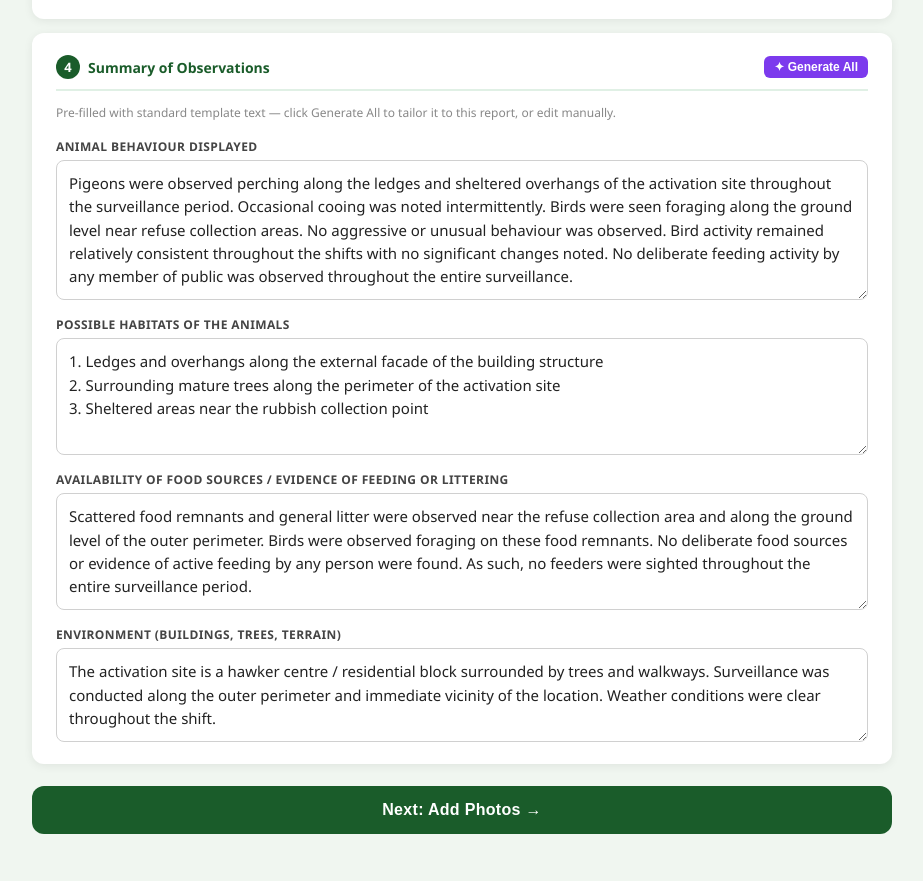
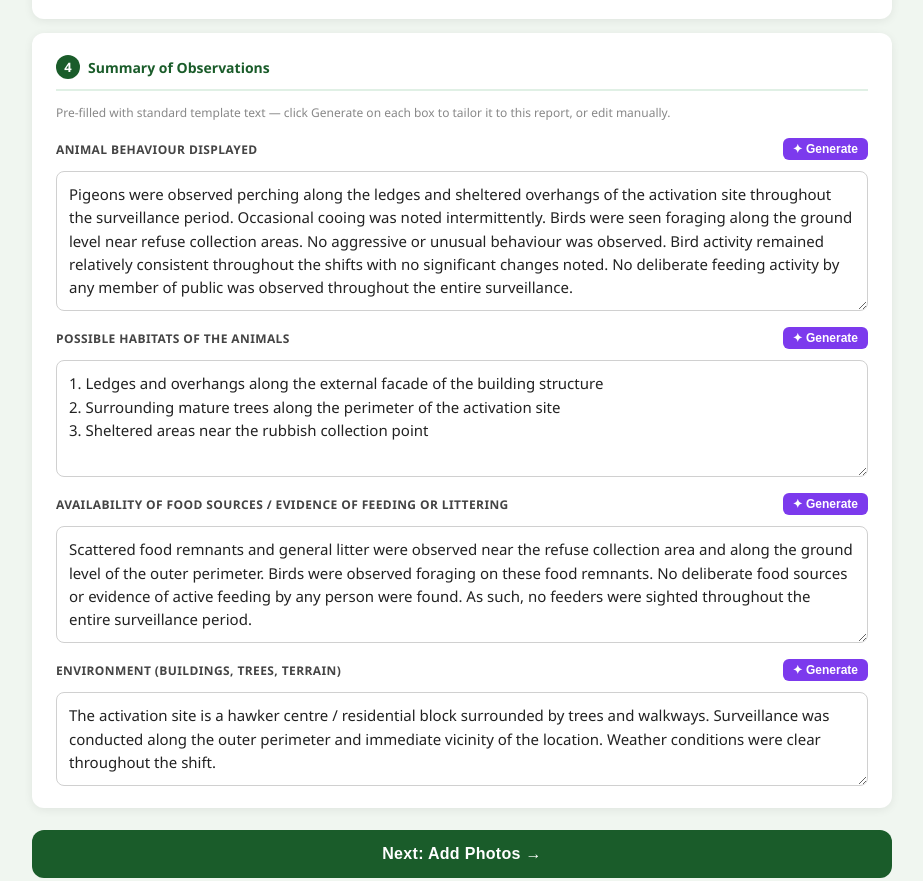
Before and after one commit to vinitheory243/nparks-ob-log, a website: page index.html in a window 1280 px wide. Shown: the part 1823-2704 px from the top of the page, without its empty margins (178-1101 px from the left). Drawn offline with Linux system fonts and the light colour scheme.

Commit message:
Replace Generate All with individual Generate buttons per summary field

```diff
--- a/index.html
+++ b/index.html
@@ -717,28 +717,39 @@
 
   <!-- Card 4: Summary Observations -->
   <div class="card">
-    <div class="card-title" style="justify-content:space-between;">
-      <span style="display:flex;align-items:center;gap:8px;"><span class="badge">4</span> Summary of Observations</span>
-      <button class="btn-ai" onclick="generateSummary(this)">✦ Generate All</button>
+    <div class="card-title">
+      <span class="badge">4</span> Summary of Observations
     </div>
-    <p class="hint" style="margin-bottom:16px;">Pre-filled with standard template text — click Generate All to tailor it to this report, or edit manually.</p>
+    <p class="hint" style="margin-bottom:16px;">Pre-filled with standard template text — click Generate on each box to tailor it to this report, or edit manually.</p>
     <div class="grid" style="gap:16px;">
       <div class="form-group">
-        <label>Animal Behaviour Displayed</label>
+        <div style="display:flex;justify-content:space-between;align-items:center;margin-bottom:6px;">
+          <label style="margin-bottom:0;">Animal Behaviour Displayed</label>
+          <button class="btn-ai" onclick="generateSection('animalBehaviour', this)">✦ Generate</button>
+        </div>
         <textarea id="animalBehaviour" rows="5">Pigeons were observed perching along the ledges and sheltered overhangs of the activation site throughout the surveillance period. Occasional cooing was noted intermittently. Birds were seen foraging along the ground level near refuse collection areas. No aggressive or unusual behaviour was observed. Bird activity remained relatively consistent throughout the shifts with no significant changes noted. No deliberate feeding activity by any member of public was observed throughout the entire surveillance.</textarea>
       </div>
       <div class="form-group">
-        <label>Possible Habitats of the Animals</label>
+        <div style="display:flex;justify-content:space-between;align-items:center;margin-bottom:6px;">
+          <label style="margin-bottom:0;">Possible Habitats of the Animals</label>
+          <button class="btn-ai" onclick="generateSection('possibleHabitats', this)">✦ Generate</button>
+        </div>
         <textarea id="possibleHabitats" rows="4">1. Ledges and overhangs along the external facade of the building structure
 2. Surrounding mature trees along the perimeter of the activation site
 3. Sheltered areas near the rubbish collection point</textarea>
       </div>
       <div class="form-group">
-        <label>Availability of Food Sources / Evidence of Feeding or Littering</label>
+        <div style="display:flex;justify-content:space-between;align-items:center;margin-bottom:6px;">
+          <label style="margin-bottom:0;">Availability of Food Sources / Evidence of Feeding or Littering</label>
+          <button class="btn-ai" onclick="generateSection('foodSources', this)">✦ Generate</button>
+        </div>
         <textarea id="foodSources" rows="4">Scattered food remnants and general litter were observed near the refuse collection area and along the ground level of the outer perimeter. Birds were observed foraging on these food remnants. No deliberate food sources or evidence of active feeding by any person were found. As such, no feeders were sighted throughout the entire surveillance period.</textarea>
       </div>
       <div class="form-group">
-        <label>Environment (Buildings, Trees, Terrain)</label>
+        <div style="display:flex;justify-content:space-between;align-items:center;margin-bottom:6px;">
+          <label style="margin-bottom:0;">Environment (Buildings, Trees, Terrain)</label>
+          <button class="btn-ai" onclick="generateSection('environment', this)">✦ Generate</button>
+        </div>
         <textarea id="environment" rows="3">The activation site is a hawker centre / residential block surrounded by trees and walkways. Surveillance was conducted along the outer perimeter and immediate vicinity of the location. Weather conditions were clear throughout the shift.</textarea>
       </div>
     </div>
@@ -1229,7 +1240,7 @@ Describe what was observed — bird behaviour, perching locations, foraging acti
     }
   }
 
-  async function generateSummary(btn) {
+  async function generateSection(field, btn) {
     const location = val('location') || 'the activation site';
     const days = [];
     for (let i = 1; i <= 3; i++) {
@@ -1250,32 +1261,18 @@ Describe what was observed — bird behaviour, perching locations, foraging acti
       `Day ${i+1} (${d.date}, ${d.start}–${d.end}): ${d.pigeons} pigeons, ${d.mynas} mynas, ${d.crows} crows`
     ).join('\n');
 
-    const system = `You are an NParks Singapore field surveillance officer writing an official government Occurrence Book report. Output plain text only — absolutely no titles, no headers, no bold, no asterisks, no markdown of any kind. Each section starts directly with content. 2–4 sentences per section.`;
-
-    const prompt = `Based on this bird surveillance at ${location}, write 4 separate sections. Return them separated by the exact delimiter "|||" with no extra text before or after each section.
-
-Surveillance data:
-${daysSummary}
-
-Section 1 — Animal behaviour displayed (describe typical pigeon/myna/crow behaviour: perching, foraging, cooing, any feeding by public)
-Section 2 — Possible habitats (ledges, trees, sheltered areas specific to the site)
-Section 3 — Availability of food sources / evidence of feeding or littering (food remnants, refuse areas, no deliberate feeders found)
-Section 4 — Environment description (type of building, surroundings, weather)
-
-Format: section1|||section2|||section3|||section4`;
+    const system = `You are an NParks Singapore field surveillance officer writing an official government Occurrence Book report. Output plain text only — no titles, no headers, no bold, no asterisks, no markdown. Start directly with content. 2–4 sentences.`;
+
+    const prompts = {
+      animalBehaviour: `Write the animal behaviour section for a bird surveillance at ${location}.\n${daysSummary}\nDescribe typical pigeon/myna/crow behaviour: perching, foraging, cooing, any feeding by public.`,
+      possibleHabitats: `Write the possible habitats section for a bird surveillance at ${location}.\n${daysSummary}\nDescribe ledges, trees, sheltered areas specific to the site.`,
+      foodSources: `Write the food sources / evidence of feeding section for a bird surveillance at ${location}.\n${daysSummary}\nDescribe food remnants, refuse areas, note if no deliberate feeders found.`,
+      environment: `Write the environment description for a bird surveillance at ${location}.\n${daysSummary}\nDescribe type of building, surroundings, weather.`,
+    };
 
     try {
-      const text = await callClaude(system, prompt, btn, '⏳ Generating All…');
-      const parts = text.split('|||');
-      if (parts.length >= 4) {
-        document.getElementById('animalBehaviour').value  = parts[0].trim();
-        document.getElementById('possibleHabitats').value = parts[1].trim();
-        document.getElementById('foodSources').value      = parts[2].trim();
-        document.getElementById('environment').value      = parts[3].trim();
-      } else {
-        document.getElementById('animalBehaviour').value = text;
-        alert('Got a partial response — pasted into Animal Behaviour. Try again for individual sections.');
-      }
+      const text = await callClaude(system, prompts[field], btn);
+      document.getElementById(field).value = text;
     } catch (err) {
       alert('AI generation failed: ' + err.message);
     }
```
